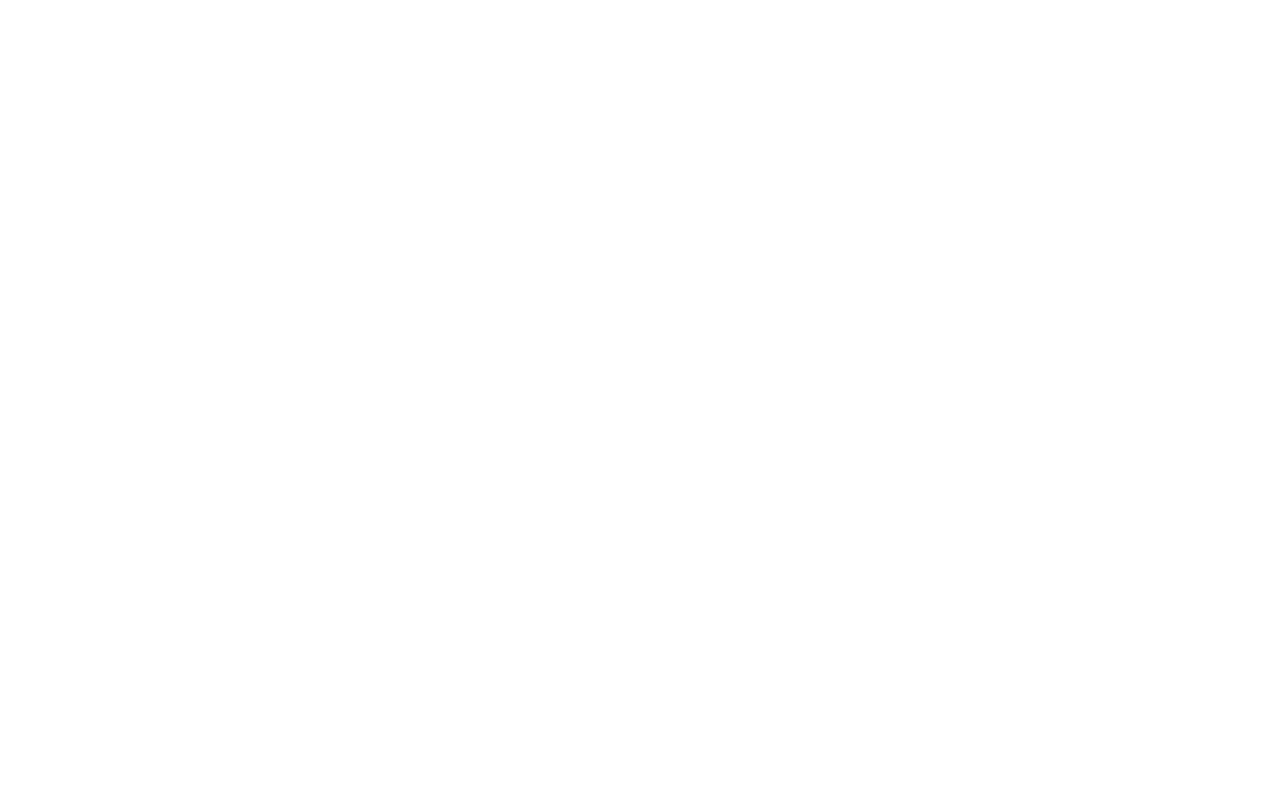
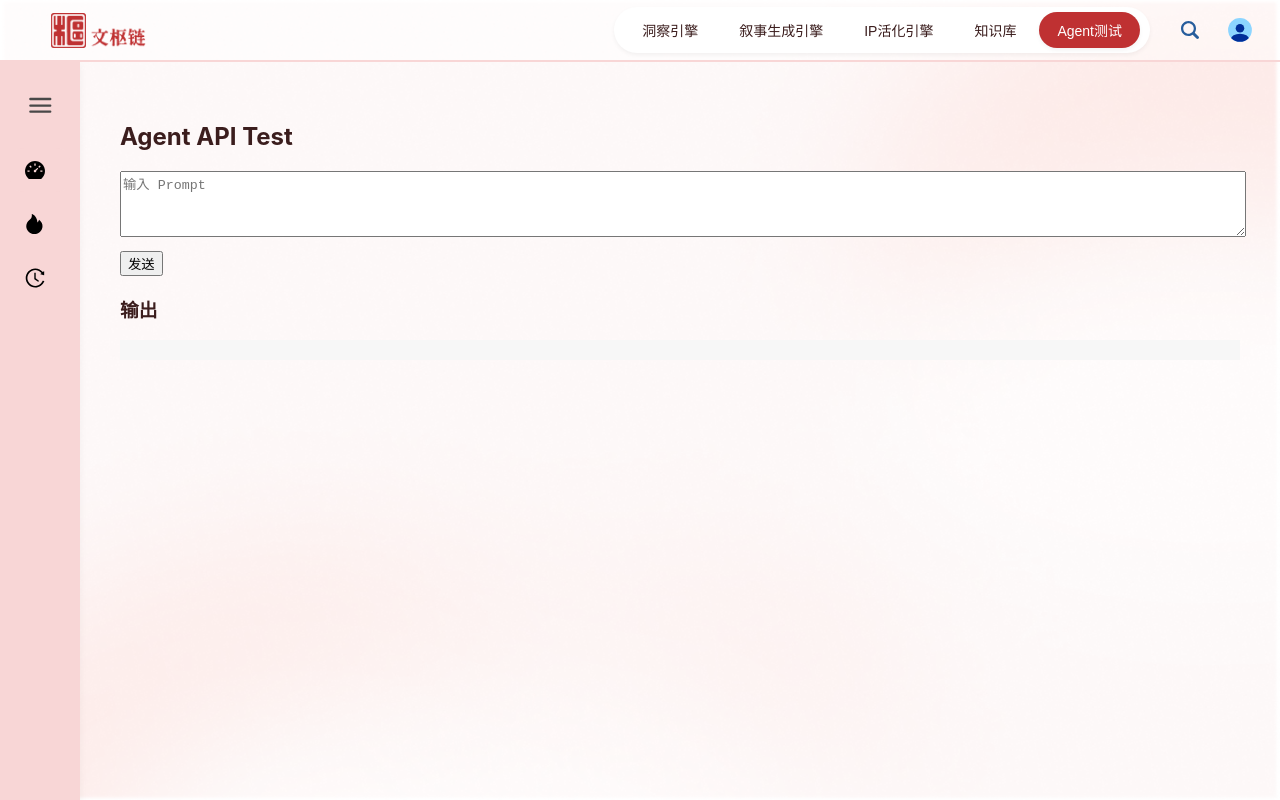
Before and after one commit to wry81/wenshu_chain, a Vue app: page /main/agent-test/1 in a window 1280 px wide. Before the commit this address had no page. Built offline with nearby package versions, Linux system fonts and the light colour scheme.

Commit message:
新增了测试页面

```diff
--- a/src/router/index.js
+++ b/src/router/index.js
@@ -2,6 +2,7 @@
 import LoginPage from '../views/LoginPage.vue'
 import RegisterPage from '../views/RegisterPage.vue'
 import Main from '../views/Main.vue'
+import AgentTestPage from '../views/AgentTestPage.vue'
 
 // 顶级导航页面
 import InsightEnginePage from '../views/InsightEnginePage.vue';
@@ -20,6 +21,7 @@
 
 const routes = [
   { path: '/', redirect: '/login' },
+  { path: '/agent-test/:agentId?', component: AgentTestPage, props: true },
   { path: '/login', component: LoginPage },
   { path: '/register', component: RegisterPage },
   {
@@ -75,6 +77,13 @@
         component: KnowledgeBasePage,
         meta: { topNav: 'knowledge-base' },
       },
+      {
+        path: 'agent-test/:agentId?', // agentId 是可选的
+        name: 'AgentTestPage',
+        component: AgentTestPage,
+        meta: { topNav: 'agent-test' }, // 方便 Main.vue 识别
+        props: true,
+      },
     ],
   },
 ];
--- /dev/null
+++ b/src/views/AgentTestPage.vue
@@ -0,0 +1,64 @@
+<template>
+  <div class="agent-test-page">
+    <h2>Agent API Test</h2>
+    <div class="input-section">
+      <textarea v-model="prompt" placeholder="输入 Prompt" rows="4" cols="40" />
+    </div>
+    <button @click="runAgent">发送</button>
+    <div class="output-section">
+      <h3>输出</h3>
+      <pre>{{ result }}</pre>
+    </div>
+  </div>
+</template>
+
+<script setup>
+import { ref, onMounted } from 'vue';
+import { useRoute } from 'vue-router';
+
+const route = useRoute();
+const prompt = ref('');
+const result = ref('');
+const agentId = ref(route.params.agentId || '1');
+
+const runAgent = async () => {
+  const token = localStorage.getItem('token');
+  if (!token) {
+    alert('请先登录');
+    return;
+  }
+  try {
+    const response = await fetch(`/api/agents/${agentId.value}/run`, {
+      method: 'POST',
+      headers: {
+        'Content-Type': 'application/json',
+        'Authorization': `Bearer ${token}`,
+      },
+      body: JSON.stringify({ input: prompt.value }),
+    });
+
+    if (!response.ok) {
+      const err = await response.json();
+      throw new Error(err.message || '请求失败');
+    }
+    const data = await response.json();
+    result.value = data.result || JSON.stringify(data);
+  } catch (err) {
+    result.value = `错误: ${err.message}`;
+  }
+};
+</script>
+
+<style scoped>
+.agent-test-page {
+  padding: 20px;
+}
+.input-section textarea {
+  width: 100%;
+  margin-bottom: 10px;
+}
+.output-section pre {
+  background: #f7f7f7;
+  padding: 10px;
+}
+</style>
--- a/src/views/Main.vue
+++ b/src/views/Main.vue
@@ -31,6 +31,12 @@
             @click="handleTopNavClick('knowledge-base')"
           >
             知识库
+          </button>
+          <button
+            :class="['top-nav-btn', { 'top-nav-btn-selected': currentTopNav === 'agent-test' }]"
+            @click="handleTopNavClick('agent-test')"
+          >
+            Agent测试
           </button>
         </nav>
         <div class="navbar-right">
@@ -125,7 +131,12 @@
         } else if (newPath.startsWith('/main/knowledge-base')) {
           this.currentTopNav = 'knowledge-base';
           this.showSidebar = true;
-        } else {
+        }
+          else if (newPath.startsWith('/main/agent-test')) {
+          this.currentTopNav = 'agent-test'; // 设置当前选中的顶部导航
+          this.showSidebar = false;
+        } // 测试页面通常不需要侧边栏，设置为 false
+        else {
           this.currentTopNav = '';
           this.showSidebar = true;
         }
@@ -152,6 +163,9 @@
         this.$router.push('/main/ip-activation-engine');
       } else if (navKey === 'knowledge-base') {
         this.$router.push('/main/knowledge-base');
+      }
+      else if (navKey === 'agent-test') {
+        this.$router.push('/main/agent-test/1'); // 默认跳转到 agentId 为 1 的测试页
       }
     },
     handleSidebarClick(sidebarKey, routePath) {
```
Also changed, not shown: 1 other file (tests, documents, lock files or other folders).
